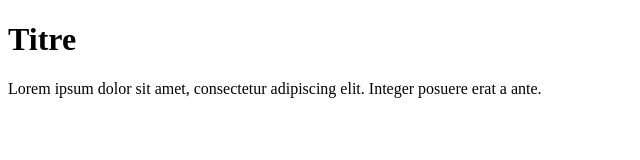
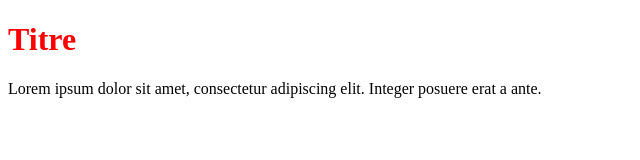
Before and after one commit to lovaSux93/testproject, a plain HTML site: page index.html in a window 1280 px wide. Shown: the whole page, without its empty margins (0-640 px from the left). Drawn offline with Linux system fonts and the light colour scheme.

Commit message:
projet update color title

```diff
--- a/index.html
+++ b/index.html
@@ -8,7 +8,7 @@
 <body>
 
 
-    <h1>Titre</h1>
+    <h1 style="color:red;">Titre</h1>
 	<p>Lorem ipsum dolor sit amet, consectetur adipiscing elit. Integer posuere erat a ante.</p>
 
 
```
